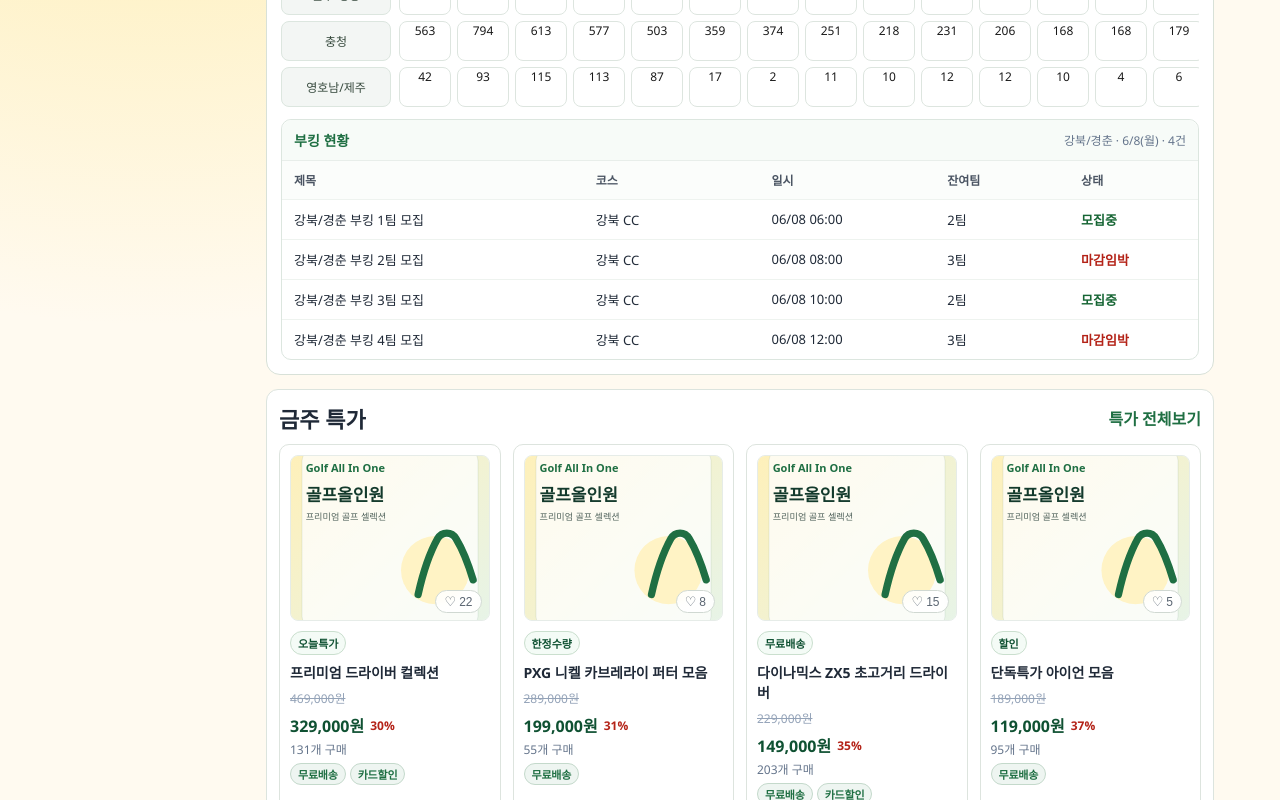
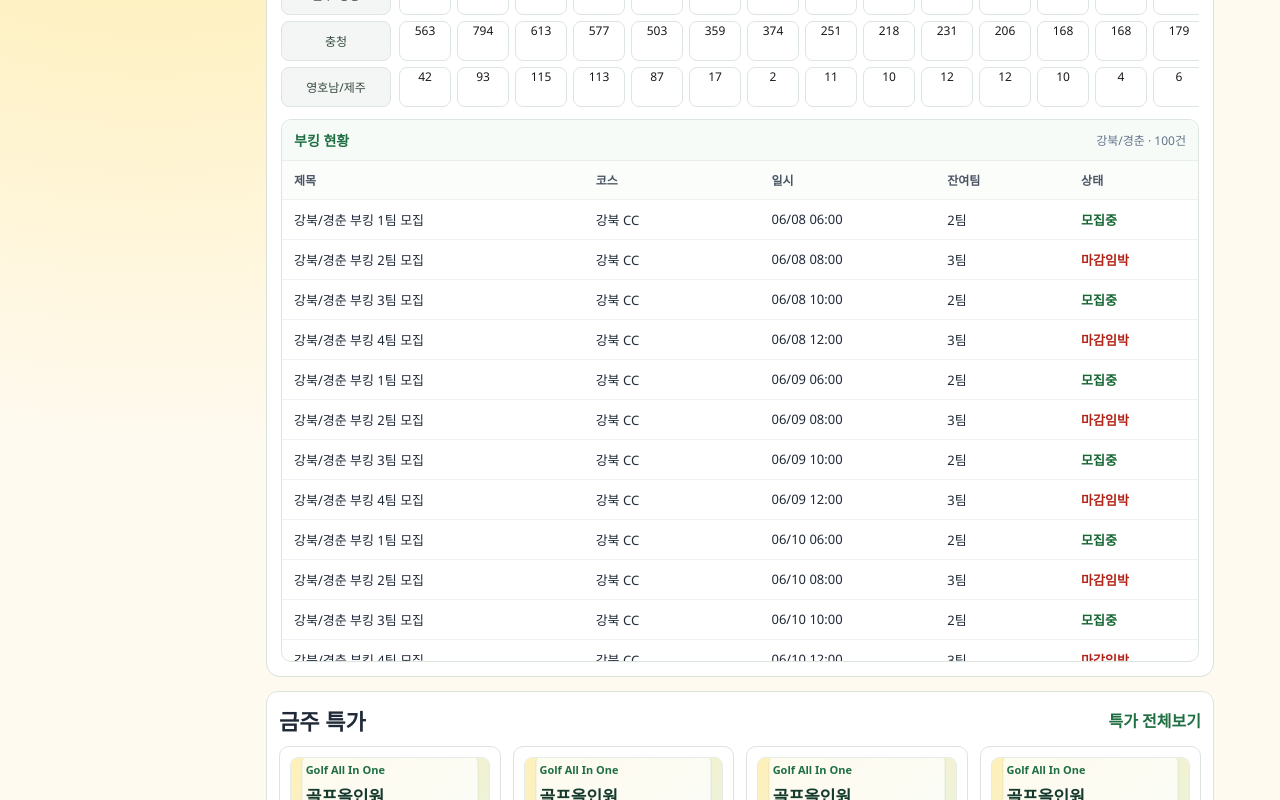
Before and after one commit to myeonhyuk/honeyswap-mvp, a Next.js app in the folder apps/web/: page / in a window 1280 px wide. Shown: the part 1260-2060 px from the top of the page. Built offline with nearby package versions, Linux system fonts and the light colour scheme.

Commit message:
Show all dates for selected region with single selection UI

```diff
--- a/apps/web/app/globals.css
+++ b/apps/web/app/globals.css
@@ -1815,6 +1815,8 @@ main {
 
 .gm-bj-list-table {
   display: grid;
+  max-height: 500px;
+  overflow-y: auto;
 }
 
 .gm-bj-list-row {
--- a/apps/web/components/BookingJoinBoard.tsx
+++ b/apps/web/components/BookingJoinBoard.tsx
@@ -45,13 +45,13 @@ export default function BookingJoinBoard() {
   const listPath = tab === "booking" ? "/booking_list.php" : "/join_list.php";
 
   const selectedRegion = regions[selected.regionIdx];
-  const selectedDate = dates[selected.dateIdx];
 
-  // 선택된 지역과 날짜의 4개 시간대 데이터만 생성
-  const selectedRows = Array.from({ length: 4 }, (_, timeIdx) => {
-    const id = selected.regionIdx * 10000 + selected.dateIdx * 10 + timeIdx + 1;
-    const month = String(selectedDate.date.getMonth() + 1).padStart(2, "0");
-    const day = String(selectedDate.date.getDate()).padStart(2, "0");
+  // 선택된 지역의 모든 날짜/시간대 데이터 생성
+  const selectedRows = dates.flatMap((d, dateIdx) =>
+    Array.from({ length: 4 }, (_, timeIdx) => {
+      const id = selected.regionIdx * 10000 + dateIdx * 10 + timeIdx + 1;
+      const month = String(d.date.getMonth() + 1).padStart(2, "0");
+      const day = String(d.date.getDate()).padStart(2, "0");
       const hour = String(6 + timeIdx * 2).padStart(2, "0");
       const typeLabel = tab === "booking" ? "부킹" : "조인";
       return {
@@ -61,9 +61,10 @@ export default function BookingJoinBoard() {
         time: `${month}/${day} ${hour}:00`,
         need: tab === "booking" ? `${2 + (timeIdx % 2)}팀` : `${1 + (timeIdx % 3)}명`,
         status: timeIdx % 2 === 0 ? "모집중" : "마감임박",
-      href: `${listPath}?area=${selected.regionIdx + 1}&year=${selectedDate.date.getFullYear()}&month=${month}&day=${day}`,
+        href: `${listPath}?area=${selected.regionIdx + 1}&year=${d.date.getFullYear()}&month=${month}&day=${day}`,
       };
-  });
+    })
+  );
 
   function selectCell(regionIdx: number, dateIdx: number) {
     setSelected({ regionIdx, dateIdx });
@@ -160,7 +161,7 @@ export default function BookingJoinBoard() {
       <div className="gm-bj-list" id={tab === "booking" ? "booking_list" : "join_list"}>
         <div className="gm-bj-list-head">
           <strong>{tab === "booking" ? "부킹" : "조인"} 현황</strong>
-          <span>{selectedRegion} · {selectedDate.label} · {selectedRows.length}건</span>
+          <span>{selectedRegion} · {selectedRows.length}건</span>
         </div>
         <div className="gm-bj-list-table">
           <div className="gm-bj-list-row head">
```
Lines whose indentation alone changed are shown as unchanged.
